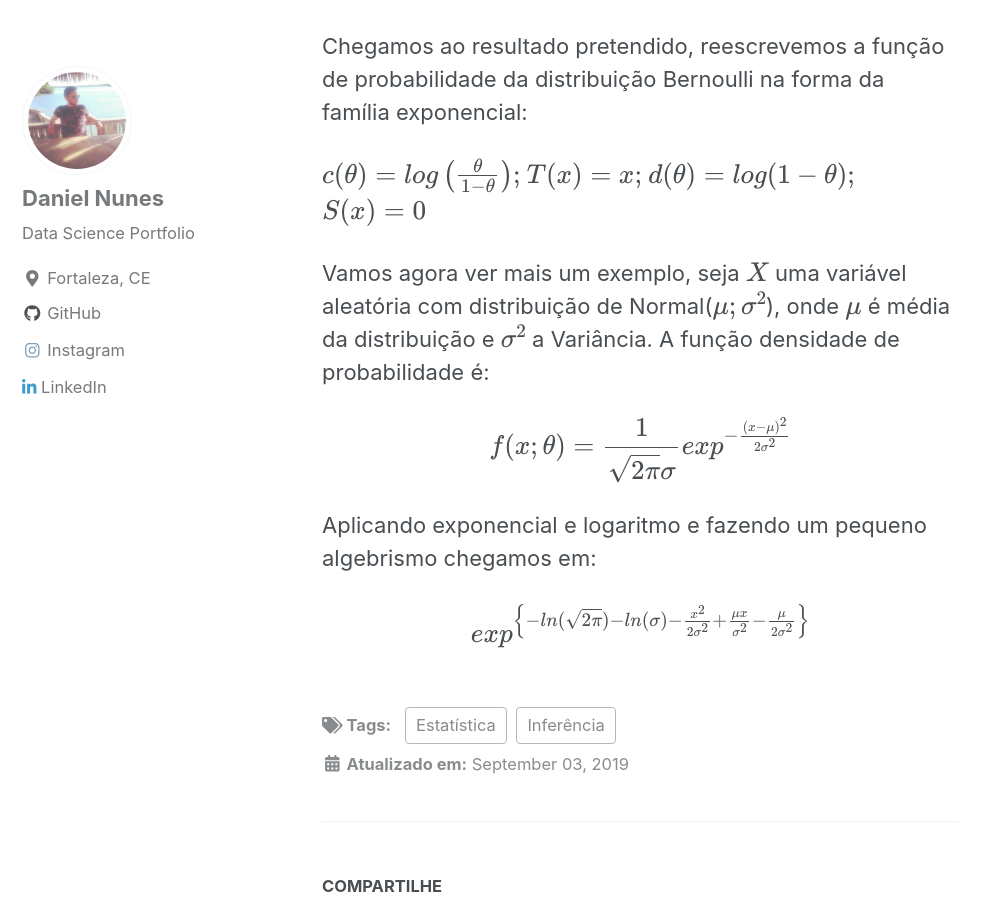
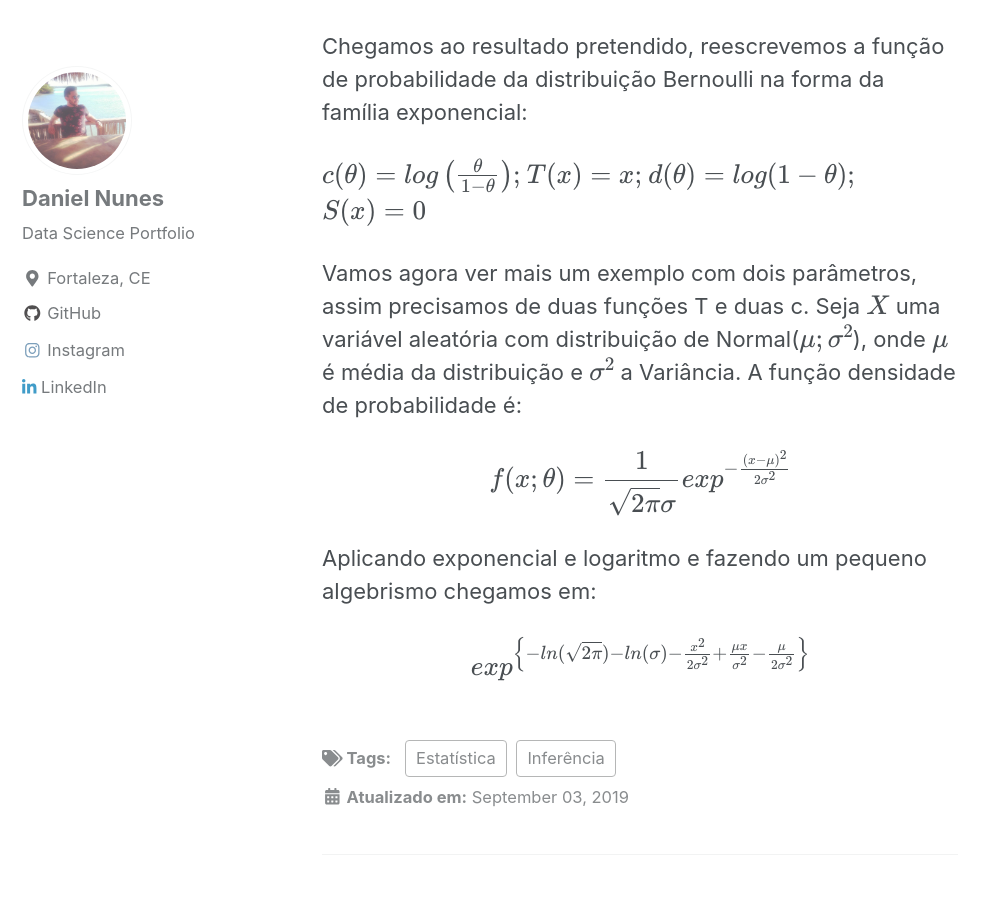
Before and after one commit to danielmnunes/danielmnunes.github.io, a Jekyll site: the page built from _posts/2019-09-03-familia-exponencial.md, in a window 1280 px wide and 900 px high, scrolled down 1307 px. Shown: the whole window, without its empty margins (0-996 px from the left). Built offline with Jekyll 4.4.1, drawn with Linux system fonts in a browser that asks for light colours; cached includes are drawn as plain includes; nearby versions of some CDN libraries; formulas are drawn with MathJax 3.

Commit message:
Update 2019-09-03-familia-exponencial.md

```diff
--- a/_posts/2019-09-03-familia-exponencial.md
+++ b/_posts/2019-09-03-familia-exponencial.md
@@ -35,7 +35,7 @@ $$ d( \theta ) =  log(1 - \theta) ; $$
 $$ S( x ) = 0  $$
 
 
-Vamos agora ver mais um exemplo, seja $$ X $$ uma variável aleatória com distribuição de Normal($$ \mu ; \sigma^{2} $$), onde $$ \mu $$ é média da distribuição e $$ \sigma^{2} $$ a Variância. A função densidade de probabilidade é:
+Vamos agora ver mais um exemplo com dois parâmetros, assim precisamos de duas funções T e duas c. Seja $$ X $$ uma variável aleatória com distribuição de Normal($$ \mu ; \sigma^{2} $$), onde $$ \mu $$ é média da distribuição e $$ \sigma^{2} $$ a Variância. A função densidade de probabilidade é:
 
 $$ f(x; \theta) = \frac{1}{\sqrt[]{2\pi} \sigma }exp^{-\frac{(x-\mu)^{2}}{2\sigma^{2}}} $$
 
```
